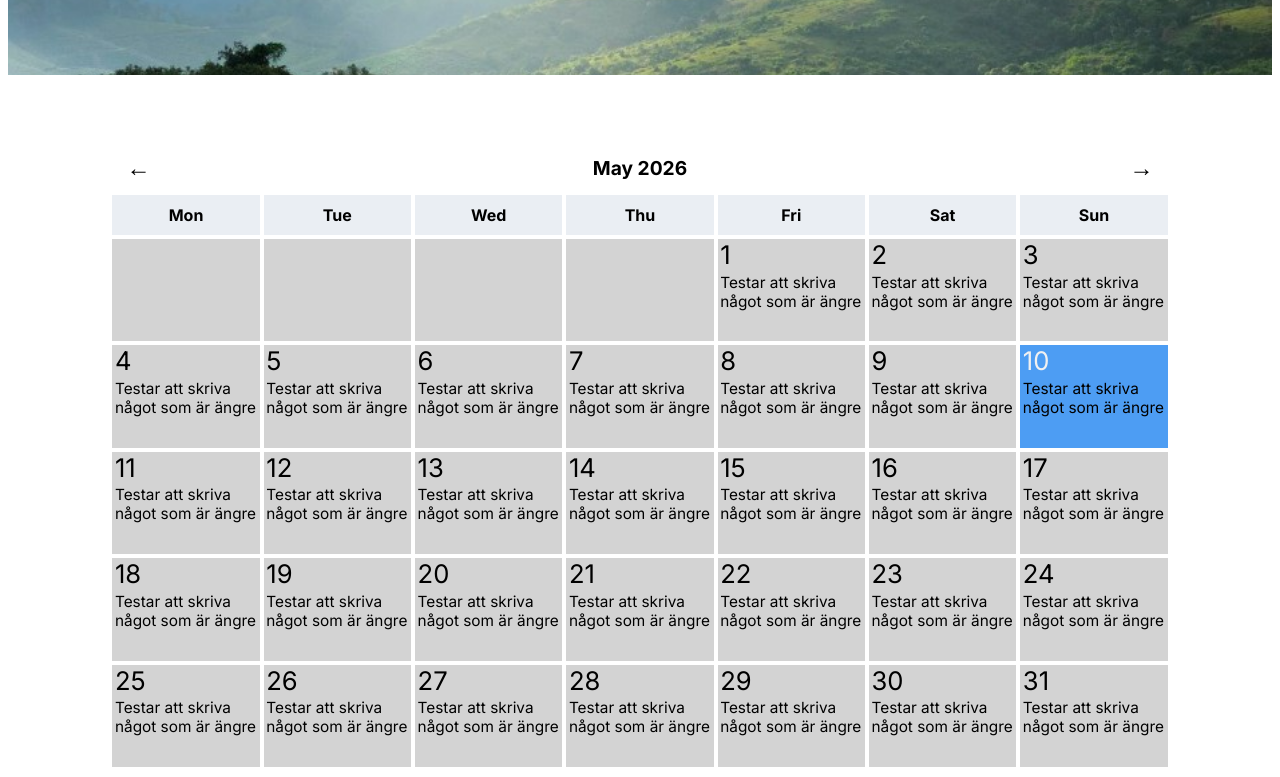
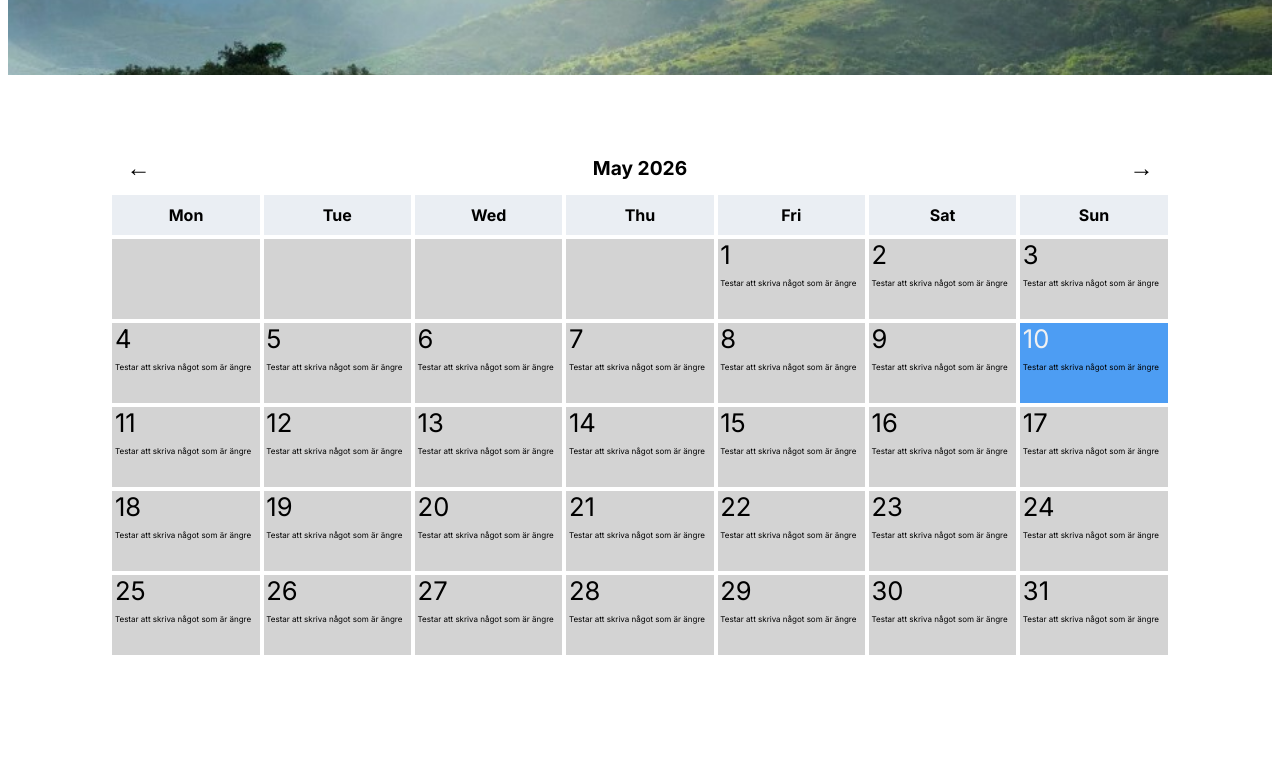
Before and after one commit to mary4844/Studyhelper, a plain HTML site: page frontend/calendar.html in a window 1280 px wide. Shown: the part 133-910 px from the top of the page. After the commit the page ends 800 px from the top, so only its background shows below. Drawn offline with Linux system fonts and the light colour scheme.

Commit message:
kalender

```diff
--- a/frontend/calendar.html
+++ b/frontend/calendar.html
@@ -1,7 +1,7 @@
 <!DOCTYPE html>
 <html>
     <head>
-        <meta charset="UTF-8">
+        <meta charset="UTF-8" name="viewport" content="width=device-width, initial-scale=1.0">
         <title>StudyHelper calendar</title>
 
         <link rel="stylesheet" href="stylesheets/pageTop.css">
--- a/frontend/stylesheets/calendar.css
+++ b/frontend/stylesheets/calendar.css
@@ -43,7 +43,7 @@ body {
 }
 .calendar-dates > div {
     position: relative;
-    height: 8vw;
+    height: 80px;
     background-color: lightgray;
     cursor: pointer;
     border: 2px solid white;
@@ -59,7 +59,7 @@ body {
 .date-info {
     display: inline-block;
     padding: 0.2vw;
-    font-size: 1.2vw;
+    font-size: 0.5em;
     color: black;
     transition: 0.2s;
 }
```
